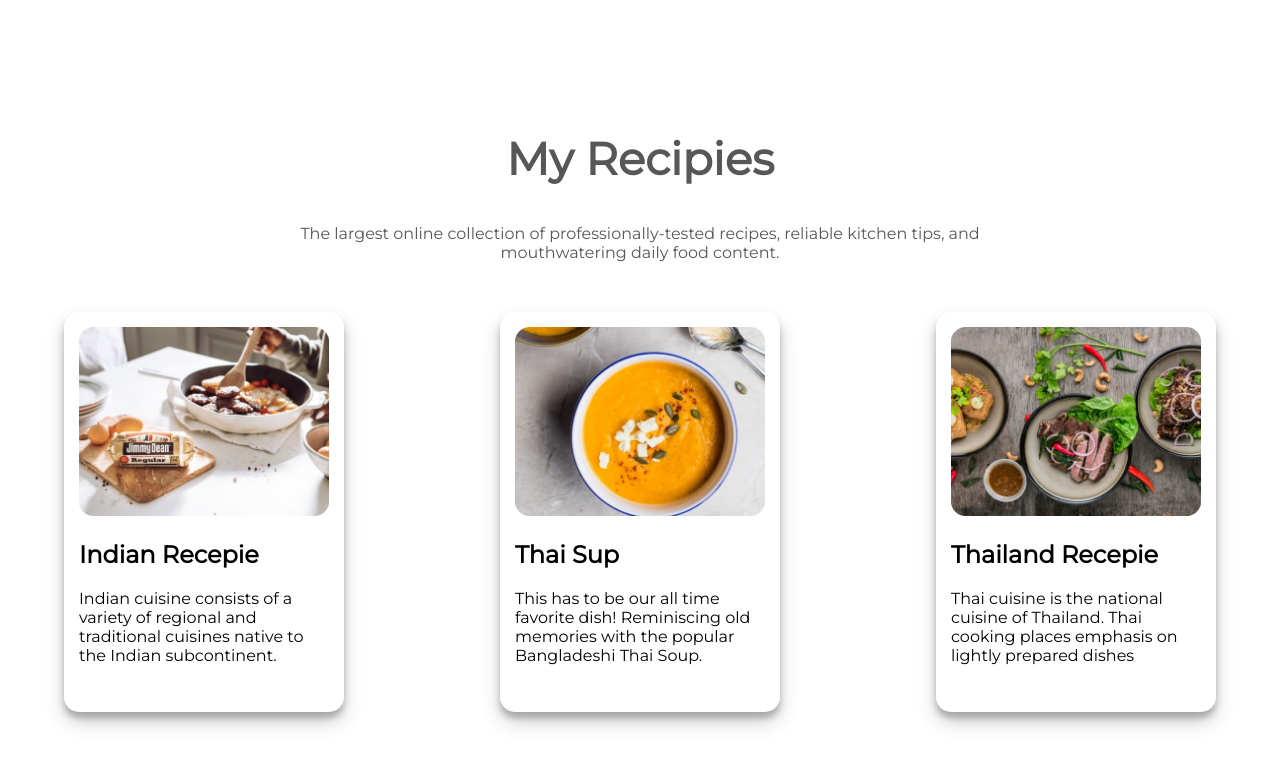
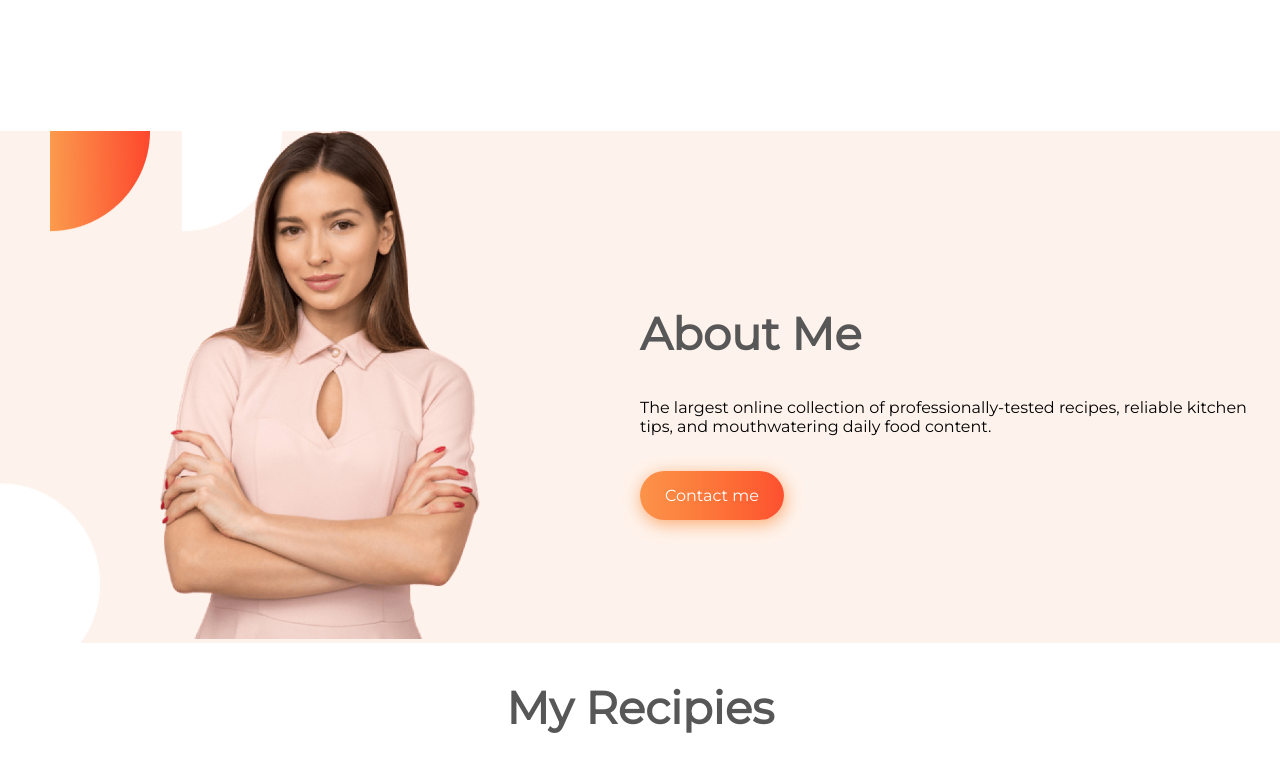
Before and after one commit to fazlerabbytalukder/food-network, a plain HTML site: page index.html in a window 1280 px wide. Shown: the part 680-1449 px from the top of the page. Drawn offline with Linux system fonts and the light colour scheme.

Commit message:
about and footer change

```diff
--- a/index.html
+++ b/index.html
@@ -32,6 +32,9 @@
         </header>
     </section>
 
+
+
+
     <!-- ---------landing page----------- -->
     <section class="flexible-container">
         <!-- -----left side hero section---- -->
@@ -46,6 +49,30 @@
             <img src="./images/female/Group 8425.png" alt="">
         </div>
     </section>
+
+
+
+    <!-- -----------------------------about me section------------------ -->
+
+    <section class="about-section">
+        <!-- --about-left--- -->
+        <div class="half-width-about about-left">
+            <img src="./images/female/Person Image.png" alt="">
+        </div>
+        <!-- ---about right-- -->
+        <div class="half-width-about about-right">
+            <h1>About Me</h1>
+            <p>The largest online collection of professionally-tested recipes, reliable kitchen tips, and mouthwatering daily food content.</p>
+            <a class="food-button" href="#">Contact me</a>
+        </div>
+    </section>
+
+
+
+
+
+
+
 
 
     <!-- ------------------card design------------------------ -->
@@ -99,6 +126,7 @@
 
 
 
+
     <!-- --------offer section------------ -->
 
     <section>
@@ -147,7 +175,7 @@
 
     <!-- ------------------footer design-------------- -->
 
-    <section class="flexible-container footer">
+    <section class="footer">
         <div class="content">
             <h1><span class="Dif-color-footer">FOOD</span> NETWORK</h1>
             <small>Eat healthy to live healthy. Live healthy to live happy</small>
--- a/style.css
+++ b/style.css
@@ -81,7 +81,7 @@ header .right-side-nav .nav-link li a:hover{
 }
 
 
-/* -----------------------hero left side------------------------ */
+/* -----------------------hero part design------------------------ */
 
 .hero-left-side h1 span{
     color: #FB934A;
@@ -104,12 +104,40 @@ header .right-side-nav .nav-link li a:hover{
     -moz-box-shadow: 1px 4px 17px 0px rgba(251,147,74,0.75);
 }
 
-/* -----------------------hero right side------------------------ */
-
 .hero-right-side img{
     width: 90%;
     margin-top: 40px;
 }
+
+
+
+
+/* ------------------------------about part design----------------------- */
+.about-section{
+    display: flex;
+    align-items: center;
+    justify-content: space-between;
+}
+
+.half-width-about{
+    width: 50%;
+}
+
+.about-section{
+    background-image: url(./images/shapes/7.png);
+    background-repeat: no-repeat;
+}
+
+.about-left img{
+    width: 50%;
+    margin-left: 25%;
+    margin-right: 25%;
+}
+
+.about-right p{
+    margin-bottom: 50px;
+}
+
 
 
 /* ------------------card design--------------- */
@@ -135,8 +163,8 @@ header .right-side-nav .nav-link li a:hover{
 }
 
 .cards{
-    height: 400px;
-    width: 280px;
+    height: 450px;
+    width: 350px;
     border-radius: 15px;
     background-color: white;
     box-shadow: rgba(0, 0, 0, 0.19) 0px 10px 20px, rgba(0, 0, 0, 0.23) 0px 6px 6px;
@@ -228,12 +256,12 @@ header .right-side-nav .nav-link li a:hover{
 
 .content{
     text-align: center;
-    color: rgb(196, 196, 196);
-    padding: 50px 0;
+    color: white;
+    padding: 10px 0;
 }
 
 .content small{
-    font-size: 10px;
+    font-size: 12px;
 }
 
 .footer{
```
